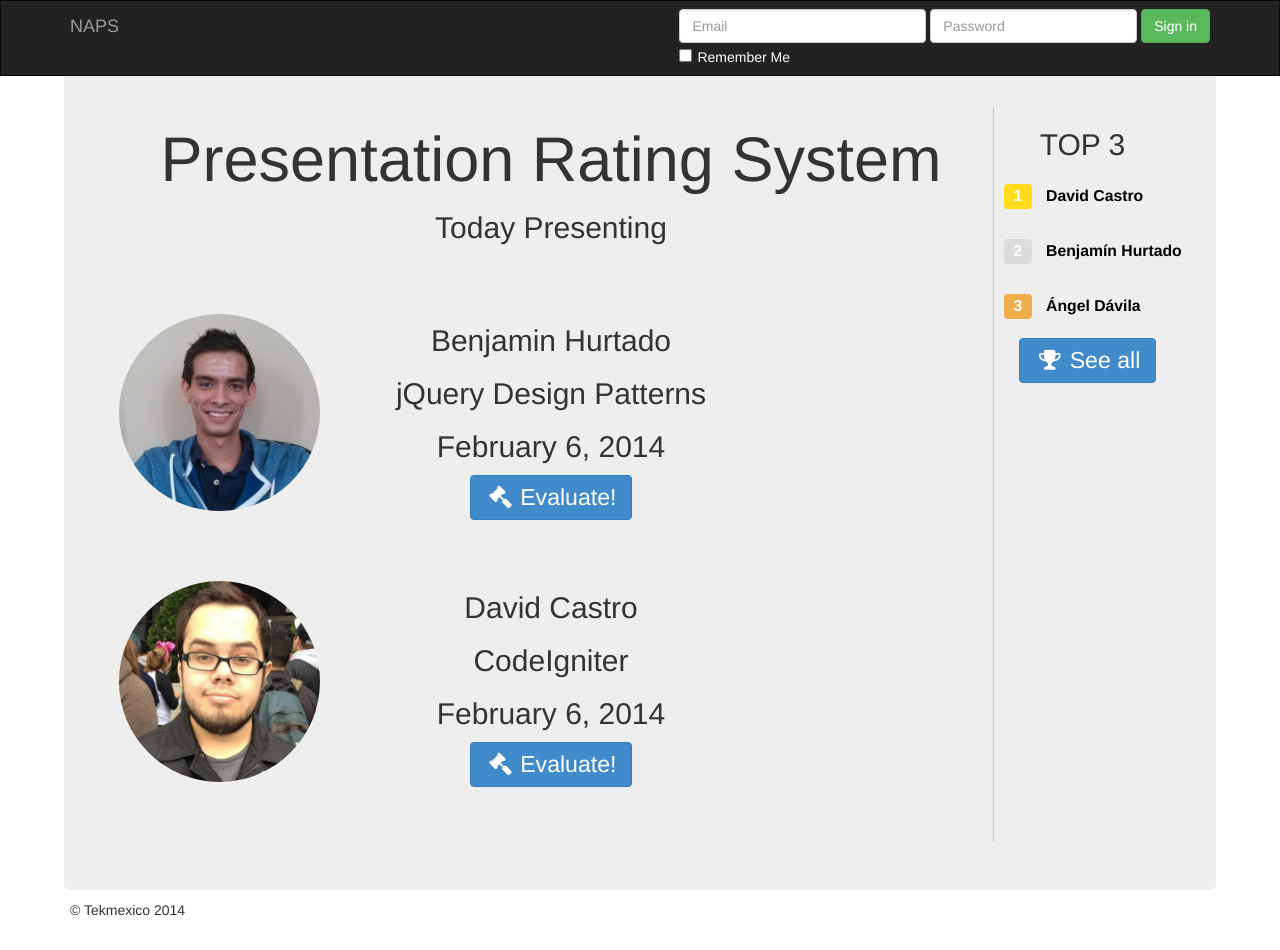
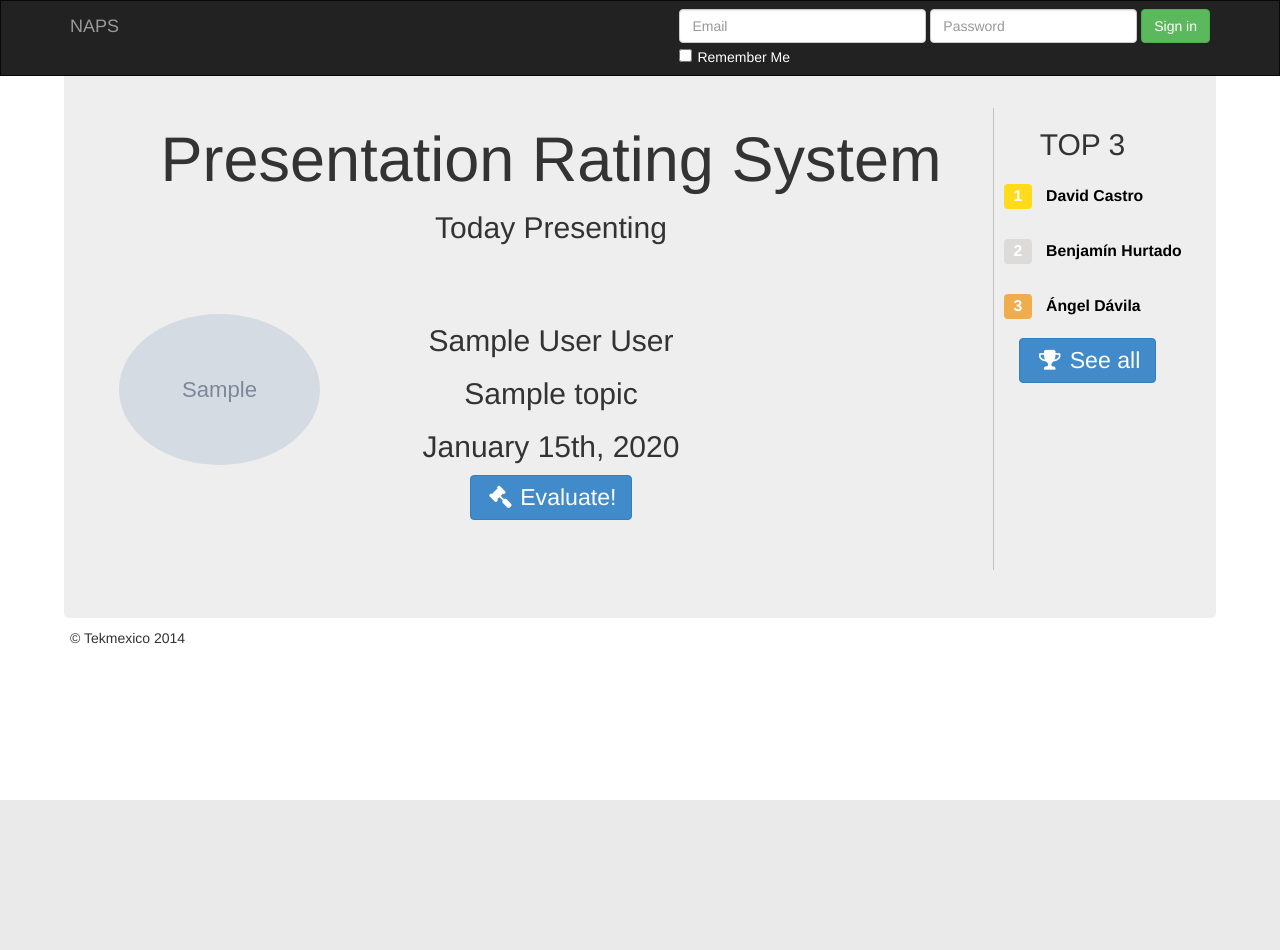
Before and after one commit to davidseik/naps, a CodeIgniter app: page /NAPS/ in a window 1280 px wide. After the commit the page ends 800 px from the top, so only its background shows below. Run offline with CodeIgniter, Linux system fonts and the light colour scheme; tables that the repository leaves empty hold one stand-in row (values such as "Sample post"); grey boxes marked "Sample" are stand-in pictures.

Commit message:
V0.4.6
NAPS System
Main Page
- Worked on the direct assignation of people with the sort
- Worked on displaying the users currently presenting
- Created methods on the model to reset different presenting users /
different topics per user and to set a specific user to a topic to
present

TODO:
- Random sort of user and topic
- Random sor of topic while user selected
- Validations to not force a user to present twice if it's already
presenting ( on forcing sort).

```diff
--- a/NAPS_SYSTEM/application/controllers/main/main.php
+++ b/NAPS_SYSTEM/application/controllers/main/main.php
@@ -39,21 +39,45 @@ class Main extends CI_Controller {
 
 			$user_data = $this->main_model->get_user_data();
 			$result = array("menu_data"=>$menu_data, "user_data"=>$user_data);
-			//var_dump();
 
 
 		}else{
 			$menu_data = array("auth"=>0);
+
+
+
 			$result = array("menu_data"=>$menu_data);
 		}
 
-		//var_dump($result);
+			$presentation_data = $this->main_model->get_active_presentation();
+			$arr_length = count($presentation_data);
+			for($i = 0; $i<$arr_length; $i++ ){ // Format of date
+				$time = strtotime($presentation_data[$i]['date']);
+				$newformat = date('F jS, Y',$time);
+				$presentation_data[$i]['date'] = $newformat;
+			}
+
+			$result['presentation_data'] = $presentation_data;
+
+
 		return $result;
 	}
 
 	public function get_user_topics(){
-		//var_dump($_POST);
 		echo json_encode($this->main_model->get_user_topics($_POST['id']));
+	}
+
+	public function sort_user_topic(){
+
+		$user_select = $_POST['user_select'];
+		$topic_select = $_POST['topic_select'];
+		$result = $this->main_model->sort_user_topic($user_select,$topic_select);
+		echo json_encode($result);
+	}
+
+	public function set_user_topic_presented(){
+		$this->main_model->set_user_topic_presented($_POST['id_user'],$_POST['id_topic']);
+		echo json_encode(array('response'=>1));
 	}
 
 	/*
--- a/NAPS_SYSTEM/application/models/main/main_model.php
+++ b/NAPS_SYSTEM/application/models/main/main_model.php
@@ -21,26 +21,150 @@ class Main_model extends CI_Model {
 	}
 
 	function get_user_data(){
-		$query = $this->db->query('SELECT * FROM user');
+		$query = $this->db->query('SELECT * FROM user WHERE active = 1');
 		$users = $query -> result_array();
 		return $users;
 	}
 
+	function get_user($id){
+		$query = $this->db->get_where('user', array('id_user' => $id));
+		$result = $query -> row_array();
+		return $result;
+	}
+
+	function get_topic($id){
+		$query = $this->db->get_where('topic', array('id_topic' => $id));
+		$result = $query -> row_array();
+		return $result;
+	}
+
 	function get_user_topics($id){
-		//var_dump($id);
+		$this->db->select('topic.id_topic, topic.title');
+		$this->db->from('user');
+		$this->db->join('user_has_topic', 'user_has_topic.id_user = user.id_user');
+		$this->db->join('topic', 'topic.id_topic = user_has_topic.id_topic');
+		$this->db->where('user.id_user', $id);
+		$this->db->where('user.active =',1);
+		$this->db->where('user_has_topic.active =',1);
+		$this->db->where('topic.active =',1);
+		$query = $this->db->get();
+		$result = $query -> result_array();
+		return $result;
+	}
+
+
+
+	/*
+		TODO:
+		Random Assign Person
+		Random Assign Subject
+		Validate to not assign a person presenting today
+		Clean Topics and Presented
+
+	*/
+	function sort_user_topic($user_select, $topic_select){
+		//var_dump($user_select, $topic_select);
+		//$this->get_random_user();
+		//$this->get_random_topic_by_user(1);
+		$result;
+		if($user_select == '0' && $topic_select == '0'){
+			//var_dump("Everything Random");
+			//$random_user = $this->get_random_user();
+			//$random_topic = $this->get_random_topic_by_user($random_user['id_user']);
+			//å$result = array_merge($random_user, $random_topic);
+			//$this->clean_users_presented();
+			//$this->clean_topics_by_user(1);
+			//var_dump($result);
+
+
+		}else if($user_select != '0' && $topic_select == '0'){
+			var_dump("Person Selected and Subject Random");
+		}else{
+
+			$user = $this->get_user($user_select);
+			$topic = $this->get_topic($topic_select);
+
+			$result = array("id_user"=>$user['id_user'], "name"=>($user['name'].' '.$user['last_name']), "id_topic"=>$topic['id_topic'], "title"=>$topic['title'],'validate'=>1);
+			//$this->get_presentation_history_user_by_date($user['id_user'], $topic['id_topic']);
+			//var_dump();
+		}
+		return $result;
+
+	}
+
+
+
+	function set_user_topic_presented($user_id,$topic_id){
+		$this->db->insert('presentation_history', array('id_user'=>$user_id, 'id_topic'=>$topic_id,'date'=>date("Y-m-d h:i:s"),'active'=>1));
+	}
+
+	function get_presentation_history_user_by_date($id, $date){
+		$query = $this->db->get_where('presentation_history', array('id_user' => $id, 'date LIKE'=>date("Y-m-d h:i:s")));
+		$result = $query -> result_array();
+		var_dump($result);
+		return $result;
+	}
+
+	function get_random_user(){
+		$query = $this->db->query('SELECT * FROM user WHERE presented = 0 ORDER BY RAND() LIMIT 1');
+		$user = $query -> row_array();
+		return $user;
+	}
+
+	function get_random_topic_by_user($id){
 		$this->db->select('topic.id_topic, topic.title');
 		$this->db->from('user');
 		$this->db->join('user_has_topic', 'user_has_topic.id_user = user.id_user');
 		$this->db->join('topic', 'topic.id_topic = user_has_topic.id_topic');
 		$this->db->where('user.id_user', $id);
 		$this->db->where('user_has_topic.active =',1);
+		$this->db->where('topic.active =',1);
 		$this->db->where('user_has_topic.presented =',0);
+		$this->db->order_by("RAND()");
+		$this->db->limit(1);
+		$query = $this->db->get();
+		$result = $query -> row_array();
+		return $result;
+	}
+
+	//function set_user_and
+
+	// Set all the presented topics by a user to NOT PRESENTED
+	function clean_topics_by_user($id){
+		$this->db->select('topic.id_topic');
+		$this->db->from('user');
+		$this->db->join('user_has_topic', 'user_has_topic.id_user = user.id_user');
+		$this->db->join('topic', 'topic.id_topic = user_has_topic.id_topic');
+		$this->db->where('user.id_user', $id);
+		$this->db->where('user_has_topic.active =',1);
 		$this->db->where('topic.active =',1);
 		$query = $this->db->get();
 		$result = $query -> result_array();
+		foreach($result as $row){
+			$this->db->where('id_topic', $row['id_topic']);
+			$this->db->update('user_has_topic', array('presented'=>0));
+		}
+	}
+
+	function clean_users_presented(){
+		$result = $this->get_user_data();
+		foreach($result as $user){
+			$this->db->where('id_user', $user['id_user']);
+			$this->db->update('user', array('presented'=>0));
+		}
+	}
+
+
+
+	function get_active_presentation(){
+		$this->db->select('user.id_user, user.name, user.last_name, user.picture, topic.title, presentation_history.date');
+		$this->db->from('presentation_history');
+		$this->db->join('user', 'presentation_history.id_user = user.id_user');
+		$this->db->join('topic', 'topic.id_topic = presentation_history.id_topic');
+		$this->db->where('presentation_history.active =',1);
+		$query = $this->db->get();
+		$result = $query -> result_array();
 		return $result;
-		//var_dump($result);
-		//$query = $this->db->get();
 	}
 }
 ?>
--- a/NAPS_SYSTEM/application/views/main/main.php
+++ b/NAPS_SYSTEM/application/views/main/main.php
@@ -38,9 +38,39 @@
           <h2> Today Presenting</h2>
        </div>
       </div>
-      <div class="row">
+      <?php
+      //var_dump($data);
+        if(count($data["presentation_data"]) == 0){
+          //echo "No presentation :(";
+        ?>
+          <h2>:'( No presentations right now</h2>
+        <?php
+          }
+          ?>
+      <?php
+
+        foreach ($data["presentation_data"] as $p_data) {
+
+      ?>
+        <div class="row">
+          <div class="col-md-3 user_img_cont">
+            <img src ="http://localhost:8888/NAPS/NAPS_SYSTEM/img/<?= $p_data['picture'] ?>" class="user_img" />
+          </div>
+
+        <div class="col-md-6 user_data_cont">
+            <h2><?= $p_data['name'].' '.$p_data['last_name']?></h2>
+            <h2><?= $p_data['title'] ?></h2>
+            <h2><?= $p_data['date'] ?></h2>
+            <button type="button" class="btn btn-md btn-primary" id="eval<?= $p_data['id_user']?>"><i class="fa fa-gavel fa-fw"></i>Evaluate!</button>
+          </div>
+        </div>
+      <?php
+        }
+      ?>
+
+<!--       <div class="row">
       		<div class="col-md-3 user_img_cont">
-      			<img src ="http://localhost:8888/NAPS/NAPS_SYSTEM/img/benja.jpg" class="user_img" />
+      			<img src ="http://localhost:8888/NAPS/NAPS_SYSTEM/img/2.jpg" class="user_img" />
       		</div>
       		 <div class="col-md-6 user_data_cont">
       		 	<h2>Benjamin Hurtado</h2>
@@ -48,8 +78,8 @@
       		 	<h2>February 6, 2014</h2>
       		 	<button type="button" class="btn btn-md btn-primary"><i class="fa fa-gavel fa-fw"></i>Evaluate!</button>
       		</div>
-      </div>
-      <div class="row">
+      </div> -->
+ <!--      <div class="row">
       		<div class="col-md-3 user_img_cont">
       			<img src ="http://localhost:8888/NAPS/NAPS_SYSTEM/img/david.jpg" class="user_img" />
       		</div>
@@ -59,7 +89,7 @@
       		 	<h2>February 6, 2014</h2>
       		 	<button type="button" class="btn btn-md btn-primary"><i class="fa fa-gavel fa-fw"></i>Evaluate!</button>
       		</div>
-      </div>
+      </div> -->
 
 
  </div>
--- a/NAPS_SYSTEM/css/main/main.css
+++ b/NAPS_SYSTEM/css/main/main.css
@@ -109,3 +109,13 @@ body {
 		font-size: 1.5em;
 	}
 }
+
+@media screen and (max-width: 370px){
+	.sort_select{
+		font-size:.68em;
+	}
+
+	.btn-lg {
+		font-size: 1.1em;
+	}
+}
--- a/NAPS_SYSTEM/js/main/main.js
+++ b/NAPS_SYSTEM/js/main/main.js
@@ -9,10 +9,42 @@ $(document).ready(function(){
 	}
 
 	$("#sort_button").on("click",function(){
-		//console.log("wooo");
 		var user_select = $("#user_select").val();
 		var topic_select = $("#topic_select").val();
-		console.log(user_select , topic_select);
+
+		$.ajax({
+			url : 'main/main/sort_user_topic',
+			dataType : "json",
+			cache : false,
+			data : {
+				user_select : user_select,
+				topic_select : topic_select
+			},
+			type : 'post',
+			success : function(output) {
+						var res = confirm("You got: "+output.name+" with the topic: "+output.title+", do you want to assign it?");
+						if(res){
+							$.ajax({
+								url : 'main/main/set_user_topic_presented',
+								dataType : "json",
+								cache : false,
+								data : {
+									id_user : output.id_user,
+									id_topic : output.id_topic
+								},
+								type : 'post',
+								success : function(output) {
+										if(output.response){
+											alert("Presentation Added Correctly!");
+											location.reload();
+										}else{
+											alert("Something Bad Happened");
+										}
+									}
+							});
+						}
+				}
+		});
 	});
 
 	$("#user_select").on("change",function(e){
```
Also changed, not shown: NAPS_SYSTEM/img/1.jpg (renamed from NAPS_SYSTEM/img/david.jpg), NAPS_SYSTEM/img/2.jpg (renamed from NAPS_SYSTEM/img/benja.jpg).
